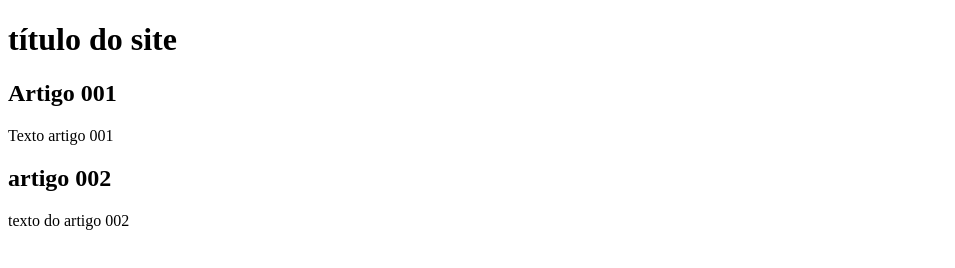
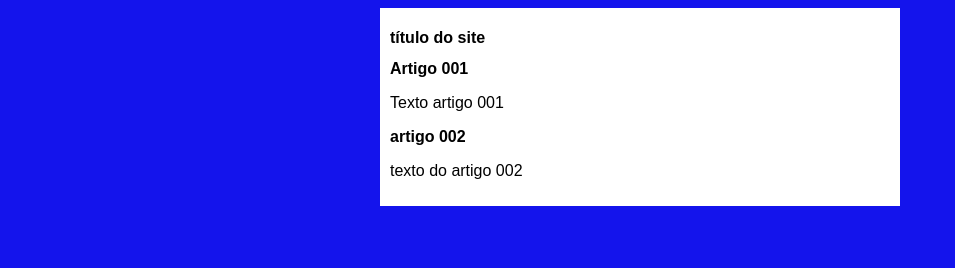
Before and after one commit to phsousajesus/Projetosite, a plain HTML site: page index.html in a window 1280 px wide. Shown: the whole page, without its empty margins (0-955 px from the left). Drawn offline with Linux system fonts and the light colour scheme.

Commit message:
Iniciando o estilo

```diff
--- /dev/null
+++ b/estilos/style.css
@@ -0,0 +1,16 @@
+*{
+    font-family: Arial, Helvetica, sans-serif;
+    font-size: 16px;
+}
+
+body{
+    background-color: rgb(20, 20, 236);
+}
+
+main{
+    background-color: white;
+    width: 500px;
+    margin: auto;
+    padding: 10px;
+    box-shadow: 3x 3px 5px rgb(48, 46, 46);
+}
--- a/index.html
+++ b/index.html
@@ -4,6 +4,7 @@
     <meta charset="UTF-8">
     <meta name="viewport" content="width=device-width, initial-scale=1.0">
     <title>Título do Site</title>
+    <link rel="stylesheet" href="estilos/style.css">
 </head>
 <body>
     <main>
```
